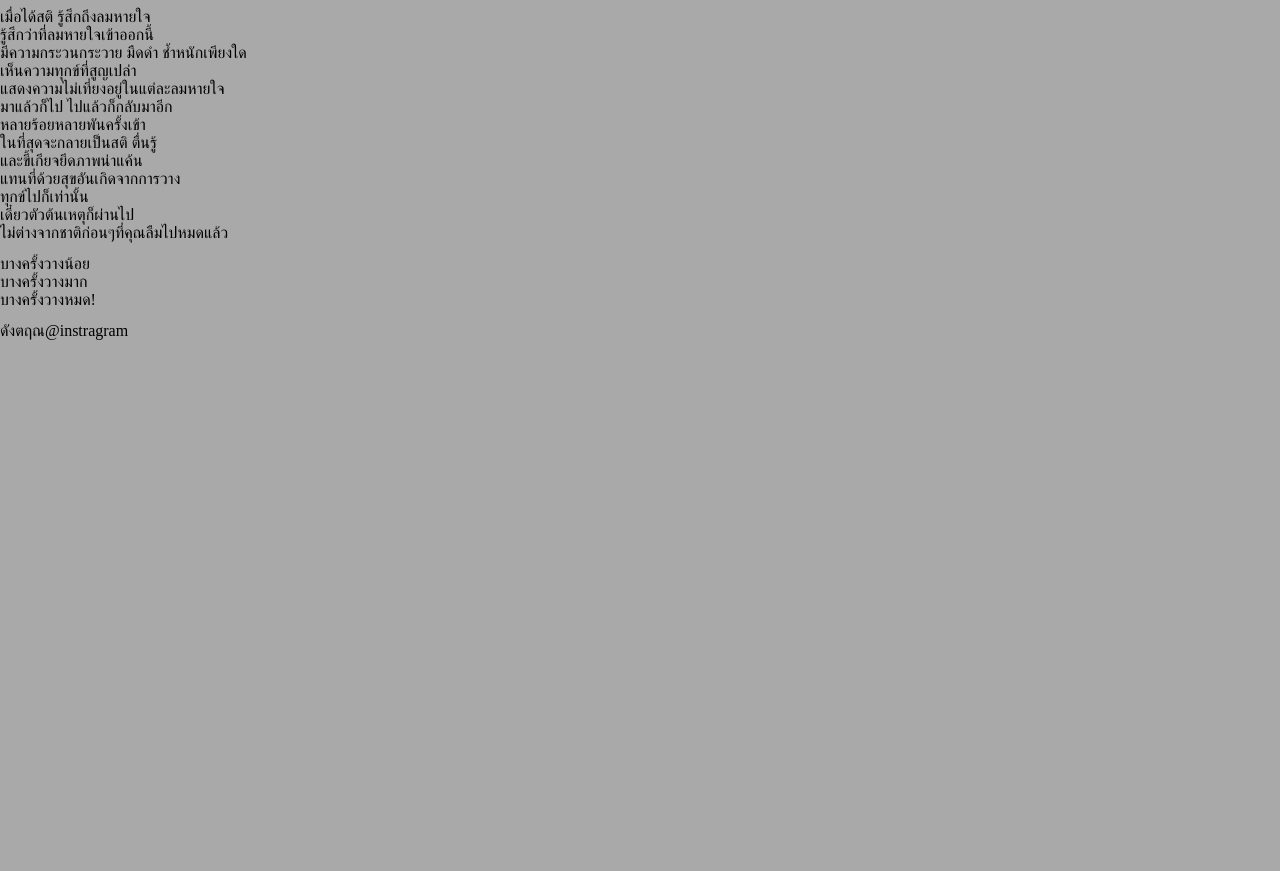
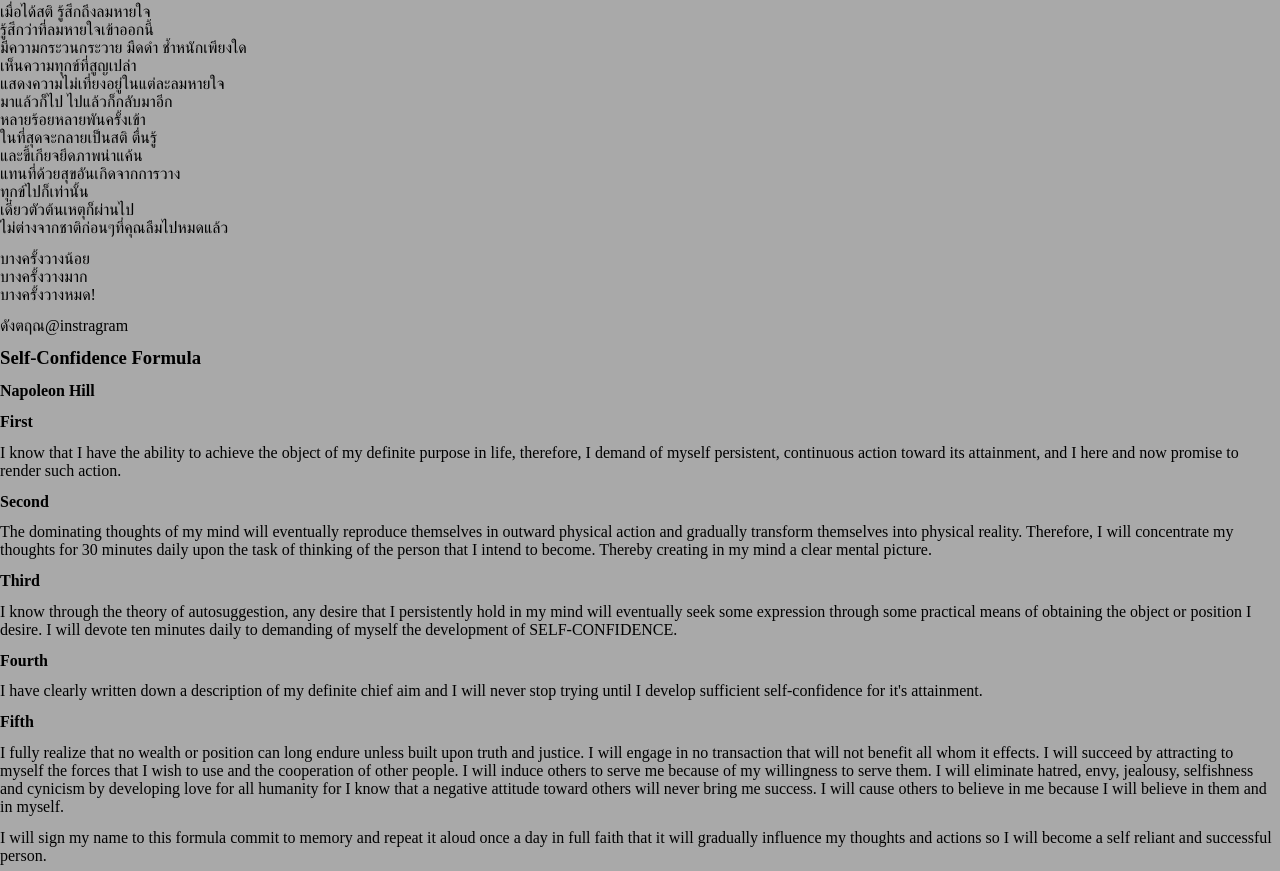
Before and after one commit to ninthshark/motivation-quotes, a plain HTML site: page index.html in a window 1280 px wide. Shown: the part 1448-2319 px from the top of the page. Before the commit the page ends 1794 px from the top, so only its background shows below. Drawn offline with Linux system fonts and the light colour scheme.

Commit message:
Add Self-Confidence quote

```diff
--- a/index.html
+++ b/index.html
@@ -28,12 +28,12 @@
             <a href="#article2">บุญอันยิ่งใหญ่</a>
           </li>
           <li>
-            <a href="#">Think and Grow Rich</a>
+            <a href="#article3">Think and Grow Rich</a>
           </li>
         </ul>
       </div>
       <main>
-        <div id="default">
+        <div id="default" class="article">
           <h3>คำขอขมาและอธิษฐานจิต</h3>
           <q
             >เพราะคนเราเกิดมาหลายภพหลายชาติ แต่ละคนมีเจ้ากรรมนายเวรที่แตกต่างกัน
@@ -76,7 +76,7 @@
             และพบแสงสว่างทั้งทางโลกและทางธรรม
           </p>
         </div>
-        <div id="article2">
+        <div id="article2" class="article">
           <h3>บุญอันยิ่งใหญ่ คือการให้อภัย</h3>
           <p>
             <span>วิธีปลดหนี้เงิน คือหาเงินมาใช้</span>
@@ -166,6 +166,59 @@
           </p>
           <p>ดังตฤณ@instragram</p>
         </div>
+        <div id="article3">
+          <h3>Self-Confidence Formula</h3>
+          <h4>Napoleon Hill</h4>
+          <h4>First</h4>
+          <p>
+            I know that I have the ability to achieve the object of my definite
+            purpose in life, therefore, I demand of myself persistent,
+            continuous action toward its attainment, and I here and now promise
+            to render such action.
+          </p>
+          <h4>Second</h4>
+          <p>
+            The dominating thoughts of my mind will eventually reproduce
+            themselves in outward physical action and gradually transform
+            themselves into physical reality. Therefore, I will concentrate my
+            thoughts for 30 minutes daily upon the task of thinking of the
+            person that I intend to become. Thereby creating in my mind a clear
+            mental picture.
+          </p>
+          <h4>Third</h4>
+          <p>
+            I know through the theory of autosuggestion, any desire that I
+            persistently hold in my mind will eventually seek some expression
+            through some practical means of obtaining the object or position I
+            desire. I will devote ten minutes daily to demanding of myself the
+            development of SELF-CONFIDENCE.
+          </p>
+          <h4>Fourth</h4>
+          <p>
+            I have clearly written down a description of my definite chief aim
+            and I will never stop trying until I develop sufficient
+            self-confidence for it's attainment.
+          </p>
+          <h4>Fifth</h4>
+          <p>
+            I fully realize that no wealth or position can long endure unless
+            built upon truth and justice. I will engage in no transaction that
+            will not benefit all whom it effects. I will succeed by attracting
+            to myself the forces that I wish to use and the cooperation of other
+            people. I will induce others to serve me because of my willingness
+            to serve them. I will eliminate hatred, envy, jealousy, selfishness
+            and cynicism by developing love for all humanity for I know that a
+            negative attitude toward others will never bring me success. I will
+            cause others to believe in me because I will believe in them and in
+            myself.
+          </p>
+          <p>
+            I will sign my name to this formula commit to memory and repeat it
+            aloud once a day in full faith that it will gradually influence my
+            thoughts and actions so I will become a self reliant and successful
+            person.
+          </p>
+        </div>
       </main>
     </div>
     <script src="script.js"></script>
--- a/style.css
+++ b/style.css
@@ -24,12 +24,14 @@ p span {
 #menu-bar {
   position: sticky;
   top: 0;
+  background-color: darkgray;
+  margin-bottom: 15px;
 }
 
 #menu {
   width: 35px;
   height: 30px;
-  margin: 30px 0 20px 20px;
+  margin: 30px 0 0 0;
   cursor: pointer;
 }
 
@@ -83,12 +85,15 @@ p span {
 
 .nav {
   padding: 0;
-  margin: 0 20px;
   display: none;
 }
 
 .nav.change {
   display: block;
+}
+
+.article {
+  top: 50px;
 }
 
 @media (max-width: 600px) {
```
